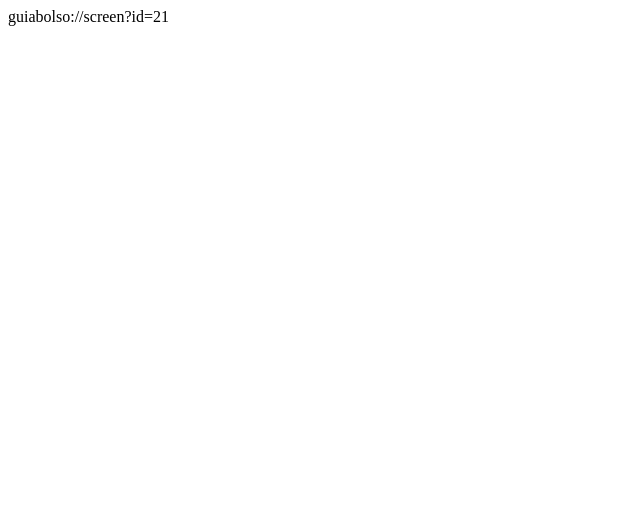
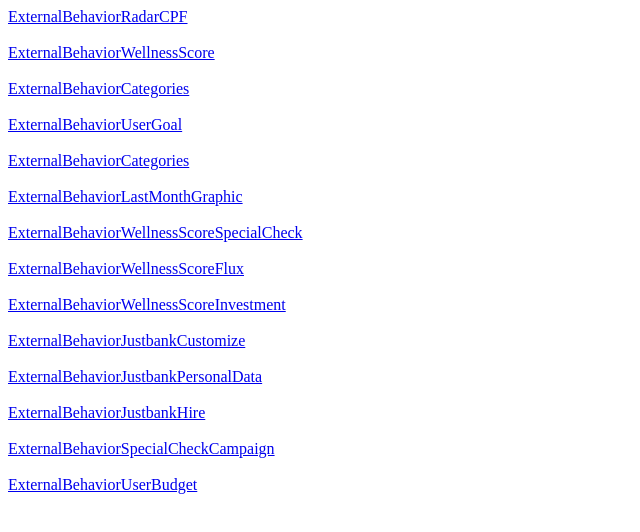
Before and after one commit to leonardowistuba/leonardowistuba.github.io, a plain HTML site: page index.html in a window 1280 px wide. Shown: the whole page, without its empty margins (0-640 px from the left). Drawn offline with Linux system fonts and the light colour scheme.

Commit message:
Initial commit

```diff
--- a/index.html
+++ b/index.html
@@ -1 +1,24 @@
-guiabolso://screen?id=21
+<html>
+
+<head>
+</head>
+
+<body>
+
+<a href="guiabolso://screen?id=A20">ExternalBehaviorRadarCPF</a><br /><br />
+<a href="guiabolso://screen?id=A21">ExternalBehaviorWellnessScore</a><br /><br />
+<a href="guiabolso://screen?id=A26">ExternalBehaviorCategories</a><br /><br />
+<a href="guiabolso://screen?id=A27">ExternalBehaviorUserGoal</a><br /><br />
+<a href="guiabolso://screen?id=A28">ExternalBehaviorCategories</a><br /><br />
+<a href="guiabolso://screen?id=A29">ExternalBehaviorLastMonthGraphic</a><br /><br />
+<a href="guiabolso://screen?id=A31a">ExternalBehaviorWellnessScoreSpecialCheck</a><br /><br />
+<a href="guiabolso://screen?id=A31b">ExternalBehaviorWellnessScoreFlux</a><br /><br />
+<a href="guiabolso://screen?id=A31c">ExternalBehaviorWellnessScoreInvestment</a><br /><br />
+<a href="guiabolso://screen?id=A40">ExternalBehaviorJustbankCustomize</a><br /><br />
+<a href="guiabolso://screen?id=A41">ExternalBehaviorJustbankPersonalData</a><br /><br />
+<a href="guiabolso://screen?id=A42">ExternalBehaviorJustbankHire</a><br /><br />
+<a href="guiabolso://screen?id=A43">ExternalBehaviorSpecialCheckCampaign</a><br /><br />
+<a href="guiabolso://screen?id=A7">ExternalBehaviorUserBudget</a><br /><br />
+</body>
+
+</html>
```
